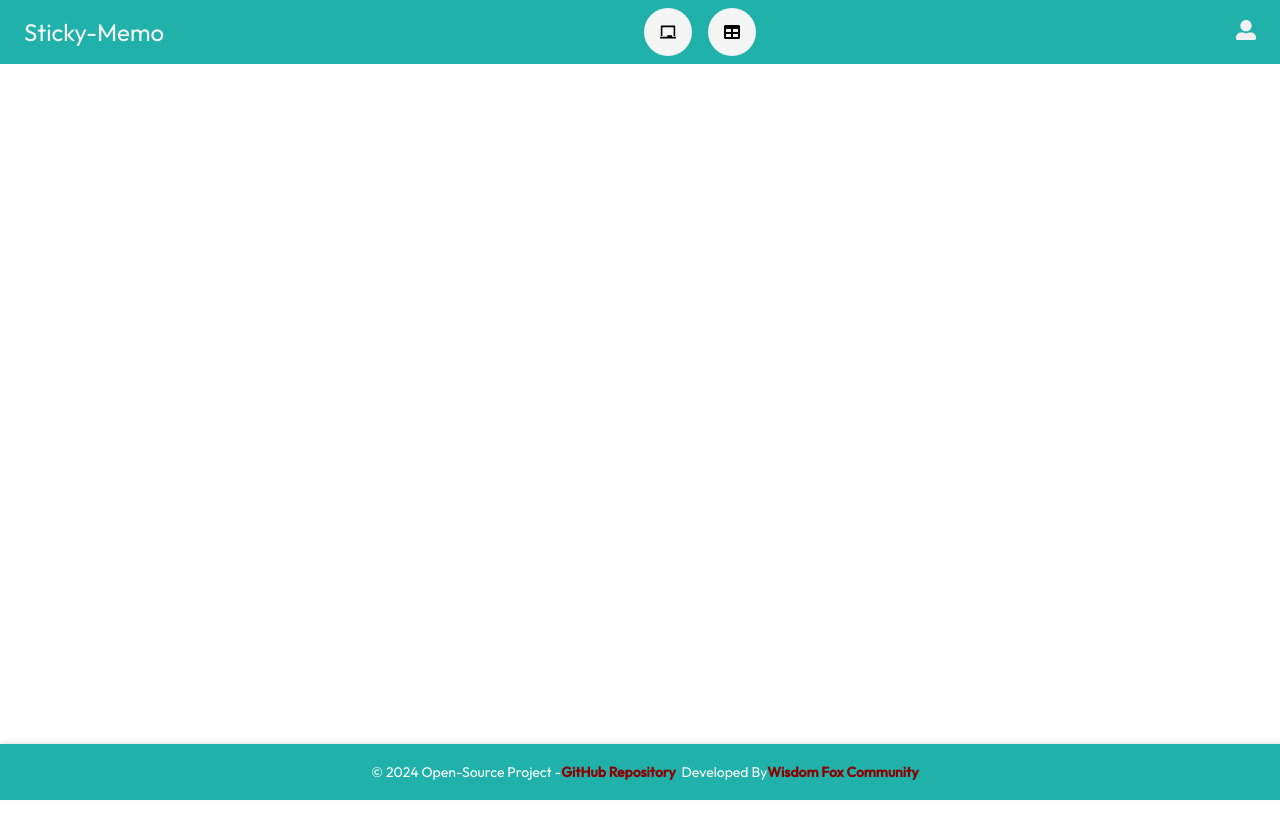
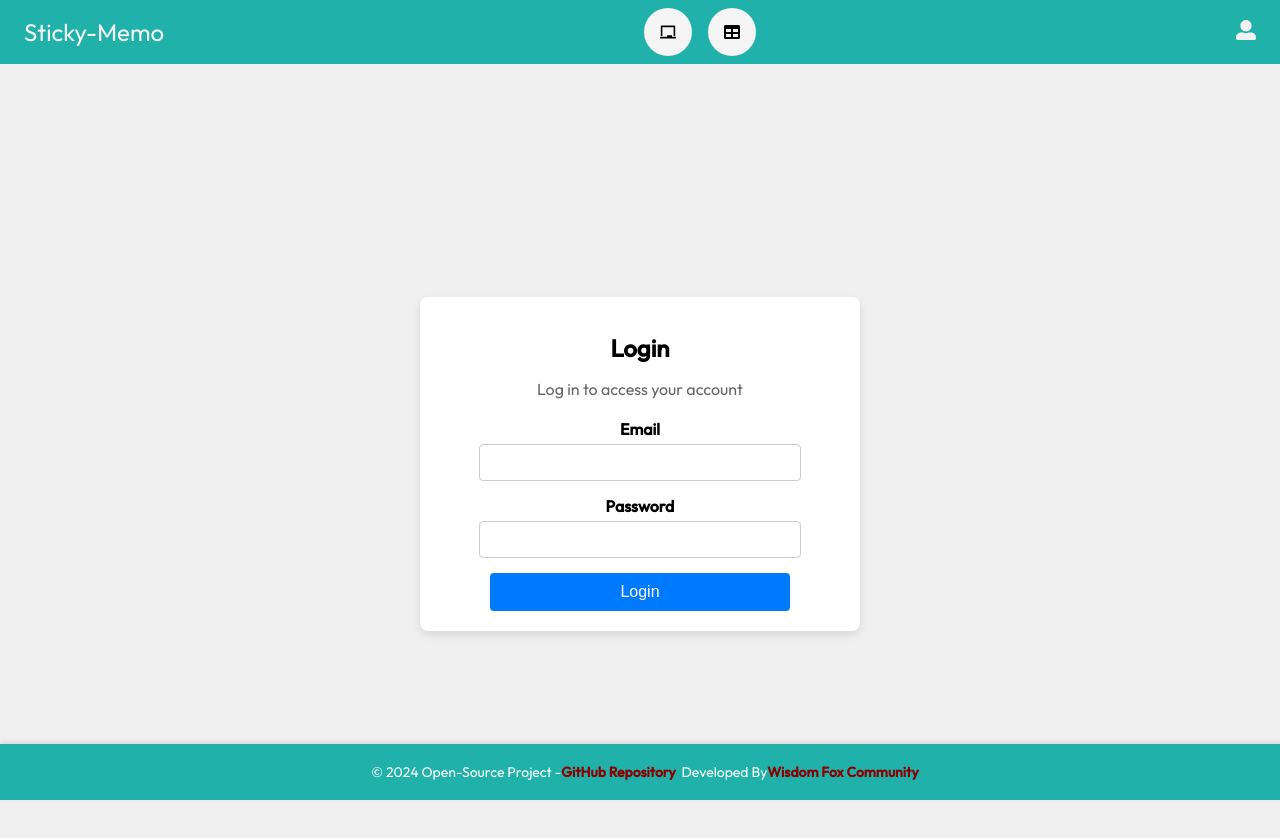
Before and after one commit to narainkarthikv/Sticky-Memo, a React (Create React App) app: page /login in a window 1280 px wide. Shown: the top 838 px of the page. Before the commit the page ends 800 px from the top, so only its background shows below. Built offline with nearby package versions, Linux system fonts and the light colour scheme; what recoil-persist would draw is missing.

Commit message:
Created a basic Login/Register functionality

```diff
--- a/src/App.js
+++ b/src/App.js
@@ -6,21 +6,28 @@ import Footer from "./pages/Footer";
 import NoteList from "./pages/NoteList";
 import TableList from "./pages/TableList";
 import BoardList from "./pages/BoardList";
+import Login from "./pages/Login";
+import ProtectedRoute from "./components/ProtectedRoute";
+import { AuthProvider } from "./context/AuthContext";
+import Register from "./pages/Register";
 
 function App() {
-
   return (
+    <AuthProvider>
       <Router>
         <div className="App">
           <Navbar />
           <Routes>
-          <Route exact path='/' element={<NoteList/>} />
-          <Route path='/tables' element={<TableList/>} />
-          <Route path='boards' element={<BoardList/>} />
+            <Route exact path='/' element={<ProtectedRoute element={<NoteList/>}/>} />
+            <Route path='/register' element={<Register/>} />
+            <Route path='/login' element={<Login />} />
+            <Route path='/tables' element={<ProtectedRoute element={<TableList />} />} />
+            <Route path='/boards' element={<ProtectedRoute element={<BoardList />} />} />
           </Routes>
           <Footer />
         </div>
       </Router>
+    </AuthProvider>
   );
 }
 
--- /dev/null
+++ b/src/components/ProtectedRoute.jsx
@@ -0,0 +1,11 @@
+import React from 'react';
+import { Navigate } from 'react-router-dom';
+import { useAuth } from '../context/AuthContext';
+
+function ProtectedRoute({ element: Component }) {
+  const { isAuthenticated } = useAuth();
+
+  return isAuthenticated ? Component : <Navigate to="/login" replace />;
+}
+
+export default ProtectedRoute;
--- /dev/null
+++ b/src/context/AuthContext.js
@@ -0,0 +1,30 @@
+import React, { createContext, useContext, useState } from 'react';
+
+// Create the AuthContext
+const AuthContext = createContext();
+
+// Provide the AuthContext to the app
+export function AuthProvider({ children }) {
+  const [isAuthenticated, setIsAuthenticated] = useState(false);
+
+  // Simulate a login function
+  const login = () => {
+    setIsAuthenticated(true);
+  };
+
+  // Simulate a logout function
+  const logout = () => {
+    setIsAuthenticated(false);
+  };
+
+  return (
+    <AuthContext.Provider value={{ isAuthenticated, login, logout }}>
+      {children}
+    </AuthContext.Provider>
+  );
+}
+
+// Custom hook to use the AuthContext
+export function useAuth() {
+  return useContext(AuthContext);
+}
--- /dev/null
+++ b/src/pages/Login.jsx
@@ -0,0 +1,34 @@
+import React from 'react';
+import '../styles/Login.css';
+import { useAuth } from '../context/AuthContext';
+import { useNavigate } from 'react-router-dom';
+const Login = () => {
+    const { login } = useAuth();
+    const navigate = useNavigate();
+    const handleSubmit = (e) => {
+        e.preventDefault();
+        login();
+        navigate('/');
+    };
+  return (
+    <div className="login-container">
+      <div className="login-box">
+        <h1 className="login-title">Login</h1>
+        <p className="login-subtitle">Log in to access your account</p>
+        <form onSubmit={handleSubmit}>
+          <div className="input-group">
+            <label htmlFor="email">Email</label>
+            <input type="email" id="email" name="email" required />
+          </div>
+          <div className="input-group">
+            <label htmlFor="password">Password</label>
+            <input type="password" id="password" name="password" required />
+          </div>
+          <button type="submit" className="login-button">Login</button>
+        </form>
+      </div>
+    </div>
+  );
+}
+
+export default Login;
--- a/src/pages/Navbar.jsx
+++ b/src/pages/Navbar.jsx
@@ -2,8 +2,9 @@ import React from "react";
 import { Link } from 'react-router-dom';
 import { FaUserAlt, FaChalkboard, FaTable } from "react-icons/fa";
 import '../styles/Navbar.css';
-
+import { useAuth } from '../context/AuthContext';
 const Navbar = () => {
+    const { logout, isAuthenticated } = useAuth();
     return (
         <div className="navbar">
             <Link to="/" className="nav-brand">Sticky-Memo</Link>
@@ -18,8 +19,9 @@ const Navbar = () => {
             <div className="nav-profile">
                 <FaUserAlt className="profile-logo" />
                 <div className="dropdown">
-                    <Link to="/editUser" className="dropdown-items"><span>Edit Profile</span></Link>
-                    <a href="/logout" className="dropdown-items"><span>Logout</span></a>
+                    {isAuthenticated ? <Link to="/login" className="dropdown-items" onClick={logout}><span>Logout</span></Link> : <Link to="/login" className="dropdown-items"><span>Login</span></Link>}
+                    {isAuthenticated?<Link to="/editUser" className="dropdown-items"><span>Edit Profile</span></Link>:<Link to="/register" className="dropdown-items"><span>Register</span></Link>}
+
                 </div>
             </div>
         </div>
--- /dev/null
+++ b/src/pages/Register.jsx
@@ -0,0 +1,49 @@
+import React from 'react';
+import '../styles/Register.css';
+import { useAuth } from '../context/AuthContext';
+import { useNavigate } from 'react-router-dom';
+const Register = () => {
+  const navigate = useNavigate();
+  const {login} = useAuth();
+  const handleSubmit = (e) => {
+    e.preventDefault();
+    const formData = new FormData(e.target);
+    const name = formData.get('name');
+    const username = formData.get('username');
+    const email = formData.get('email');
+    const password = formData.get('password');
+    // Simulate a register function
+    console.log({name, username, email, password});
+    login();
+    navigate('/');
+  };
+  return (
+    <div className="register-container">
+      <div className="register-box">
+        <h1 className="register-title">Register</h1>
+        <p className="register-subtitle">Create a new account</p>
+        <form onSubmit={handleSubmit}>
+          <div className="input-group">
+            <label htmlFor="name">Name</label>
+            <input type="text" id="name" name="name" required />
+          </div>
+          <div className="input-group">
+            <label htmlFor="username">Username</label>
+            <input type="text" id="username" name="username" required />
+          </div>
+          <div className="input-group">
+            <label htmlFor="email">Email</label>
+            <input type="email" id="email" name="email" required />
+          </div>
+          <div className="input-group">
+            <label htmlFor="password">Password</label>
+            <input type="password" id="password" name="password" required />
+          </div>
+          <button type="submit" className="register-button">Register</button>
+        </form>
+      </div>
+    </div>
+  );
+}
+
+export default Register;
--- /dev/null
+++ b/src/styles/Login.css
@@ -0,0 +1,64 @@
+/* Login.css */
+
+.login-container {
+    display: flex;
+    align-items: center;
+    justify-content: center;
+    min-height: 100vh;
+    background-color: #f0f0f0;
+  }
+
+  .login-box {
+    background-color: white;
+    padding: 20px;
+    border-radius: 8px;
+    box-shadow: 0 4px 8px rgba(0, 0, 0, 0.1);
+    max-width: 400px;
+    width: 100%;
+  }
+
+  .login-title {
+    font-size: 24px;
+    margin-bottom: 10px;
+    text-align: center;
+  }
+
+  .login-subtitle {
+    font-size: 16px;
+    margin-bottom: 20px;
+    text-align: center;
+    color: #666;
+  }
+
+  .input-group {
+    margin-bottom: 15px;
+  }
+
+  .input-group label {
+    display: block;
+    margin-bottom: 5px;
+    font-weight: bold;
+  }
+
+  .input-group input {
+    width: 75% ;
+    padding: 10px;
+    border: 1px solid #ccc;
+    border-radius: 4px;
+  }
+
+  .login-button {
+    width: 75%;
+    padding: 10px;
+    background-color: #007bff;
+    color: white;
+    border: none;
+    border-radius: 4px;
+    font-size: 16px;
+    cursor: pointer;
+    transition: background-color 0.3s ease;
+  }
+
+  .login-button:hover {
+    background-color: #0056b3;
+  }
--- /dev/null
+++ b/src/styles/Register.css
@@ -0,0 +1,64 @@
+/* register.css */
+
+.register-container {
+    display: flex;
+    align-items: center;
+    justify-content: center;
+    min-height: 100vh;
+    background-color: #f0f0f0;
+  }
+
+  .register-box {
+    background-color: white;
+    padding: 20px;
+    border-radius: 8px;
+    box-shadow: 0 4px 8px rgba(0, 0, 0, 0.1);
+    max-width: 400px;
+    width: 100%;
+  }
+
+  .register-title {
+    font-size: 24px;
+    margin-bottom: 10px;
+    text-align: center;
+  }
+
+  .register-subtitle {
+    font-size: 16px;
+    margin-bottom: 20px;
+    text-align: center;
+    color: #666;
+  }
+
+  .input-group {
+    margin-bottom: 15px;
+  }
+
+  .input-group label {
+    display: block;
+    margin-bottom: 5px;
+    font-weight: bold;
+  }
+
+  .input-group input {
+    width: 75% ;
+    padding: 10px;
+    border: 1px solid #ccc;
+    border-radius: 4px;
+  }
+
+  .register-button {
+    width: 75%;
+    padding: 10px;
+    background-color: #007bff;
+    color: white;
+    border: none;
+    border-radius: 4px;
+    font-size: 16px;
+    cursor: pointer;
+    transition: background-color 0.3s ease;
+  }
+
+  .register-button:hover {
+    background-color: #0056b3;
+  }
```
Lines whose indentation alone changed are shown as unchanged.
